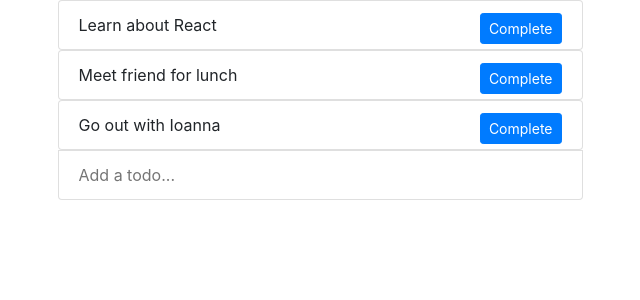
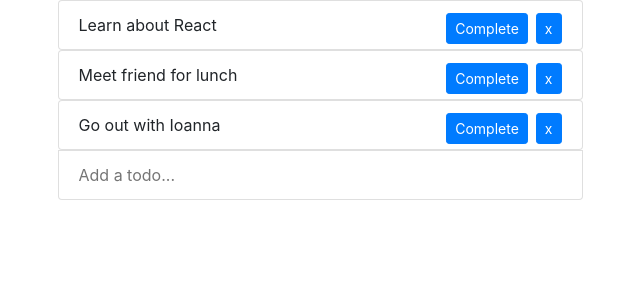
Before and after one commit to kboul/react-todo, a React (Create React App) app: page / in a window 1280 px wide. Shown: the top 300 px of the page, without its empty margins (320-960 px from the left). Built offline with nearby package versions, Linux system fonts and the light colour scheme.

Commit message:
Create a delete todo button on Todo component

```diff
--- a/src/components/Todo.tsx
+++ b/src/components/Todo.tsx
@@ -16,6 +16,9 @@ const Todo: React.SFC<TodoProps> = ({ todo, index, completeTodo }) => {
                     textDecoration: todo.isCompleted ? 'line-through' : ''
                 }}>
                 {todo.text}
+                <button className="btn btn-primary btn-sm float-right ml-2">
+                    x
+                </button>
                 <button
                     className="btn btn-primary btn-sm float-right"
                     onClick={() => completeTodo(index)}>
```
